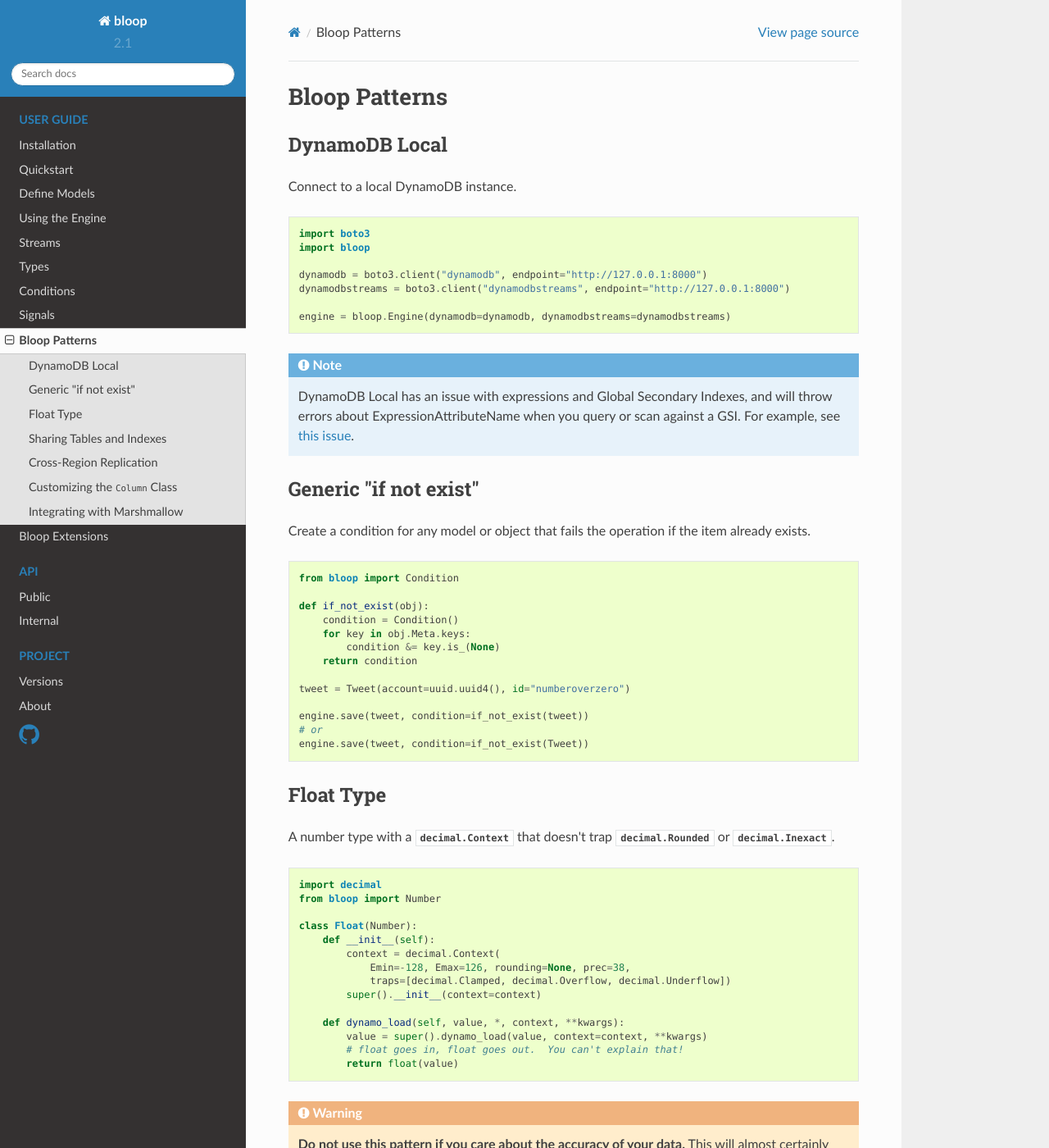
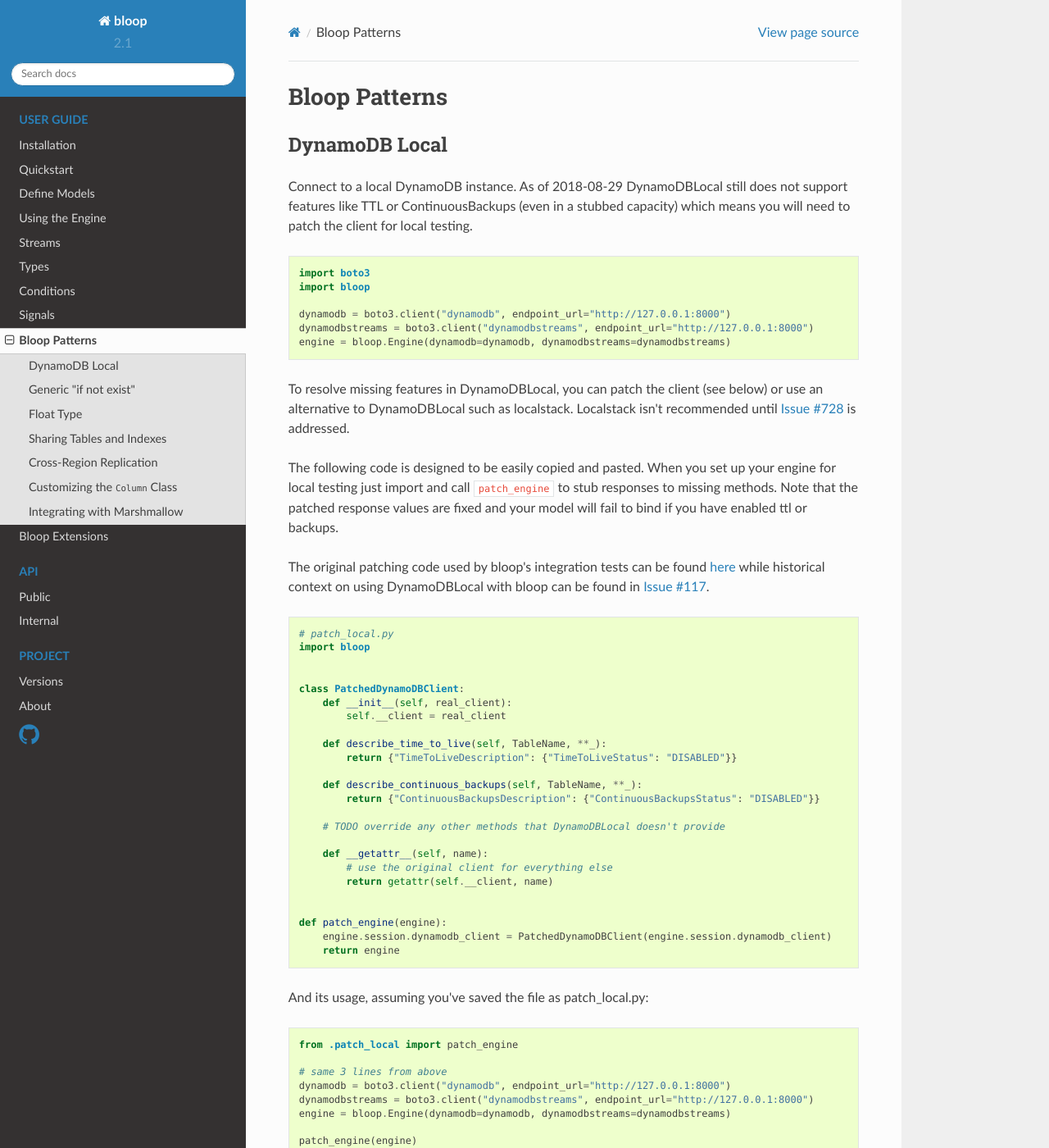
Before and after one commit to numberoverzero/bloop, a Sphinx documentation site: the page built from docs/user/patterns.rst, in a window 1280 px wide and 1400 px high. Shown: the whole window at 82% size. Built offline with Sphinx 7.4.7 and the Read the Docs theme 2.0.0, drawn with Linux system fonts in a browser that asks for light colours.

Commit message:
Mention workaround for DynamoDBLocal #117

```diff
--- a/docs/user/patterns.rst
+++ b/docs/user/patterns.rst
@@ -7,23 +7,72 @@
  DynamoDB Local
 ================
 
-Connect to a local DynamoDB instance.
+Connect to a local DynamoDB instance.  As of 2018-08-29 DynamoDBLocal still does not support features like TTL or
+ContinuousBackups (even in a stubbed capacity) which means you will need to patch the client for local testing.
 
 .. code-block:: python
 
     import boto3
     import bloop
 
-    dynamodb = boto3.client("dynamodb", endpoint="http://127.0.0.1:8000")
-    dynamodbstreams = boto3.client("dynamodbstreams", endpoint="http://127.0.0.1:8000")
-
+    dynamodb = boto3.client("dynamodb", endpoint_url="http://127.0.0.1:8000")
+    dynamodbstreams = boto3.client("dynamodbstreams", endpoint_url="http://127.0.0.1:8000")
     engine = bloop.Engine(dynamodb=dynamodb, dynamodbstreams=dynamodbstreams)
 
-.. note::
+To resolve missing features in DynamoDBLocal, you can patch the client (see below) or use an alternative to
+DynamoDBLocal such as localstack.  Localstack isn't recommended until `Issue #728`_ is addressed.
 
-    DynamoDB Local has an issue with expressions and Global Secondary Indexes, and will throw errors about
-    ExpressionAttributeName when you query or scan against a GSI.  For example, see
-    `this issue <https://github.com/numberoverzero/bloop/issues/43>`_.
+The following code is designed to be easily copied and pasted.  When you set up your engine for local testing just
+import and call ``patch_engine`` to stub responses to missing methods.  Note that the patched response values are
+fixed and your model will fail to bind if you have enabled ttl or backups.
+
+The original patching code used by bloop's integration tests can be found `here`_ while historical context on
+using DynamoDBLocal with bloop can be found in `Issue #117`_.
+
+.. code-block:: python
+
+    # patch_local.py
+    import bloop
+
+
+    class PatchedDynamoDBClient:
+        def __init__(self, real_client):
+            self.__client = real_client
+
+        def describe_time_to_live(self, TableName, **_):
+            return {"TimeToLiveDescription": {"TimeToLiveStatus": "DISABLED"}}
+
+        def describe_continuous_backups(self, TableName, **_):
+            return {"ContinuousBackupsDescription": {"ContinuousBackupsStatus": "DISABLED"}}
+
+        # TODO override any other methods that DynamoDBLocal doesn't provide
+
+        def __getattr__(self, name):
+            # use the original client for everything else
+            return getattr(self.__client, name)
+
+
+    def patch_engine(engine):
+        engine.session.dynamodb_client = PatchedDynamoDBClient(engine.session.dynamodb_client)
+        return engine
+
+
+And its usage, assuming you've saved the file as patch_local.py:
+
+.. code-block:: python
+
+    from .patch_local import patch_engine
+
+    # same 3 lines from above
+    dynamodb = boto3.client("dynamodb", endpoint_url="http://127.0.0.1:8000")
+    dynamodbstreams = boto3.client("dynamodbstreams", endpoint_url="http://127.0.0.1:8000")
+    engine = bloop.Engine(dynamodb=dynamodb, dynamodbstreams=dynamodbstreams)
+
+    patch_engine(engine)
+
+.. _Issue #728: https://github.com/localstack/localstack/issues/728
+.. _here: https://github.com/numberoverzero/bloop/blob/4d2c967a8f74eb2b70a5ed9f90d5325449e56f8a/tests/integ/conftest.py#L18-L29
+.. _Issue #117: https://github.com/numberoverzero/bloop/issues/117
 
 .. _patterns-if-not-exist:
 
```
